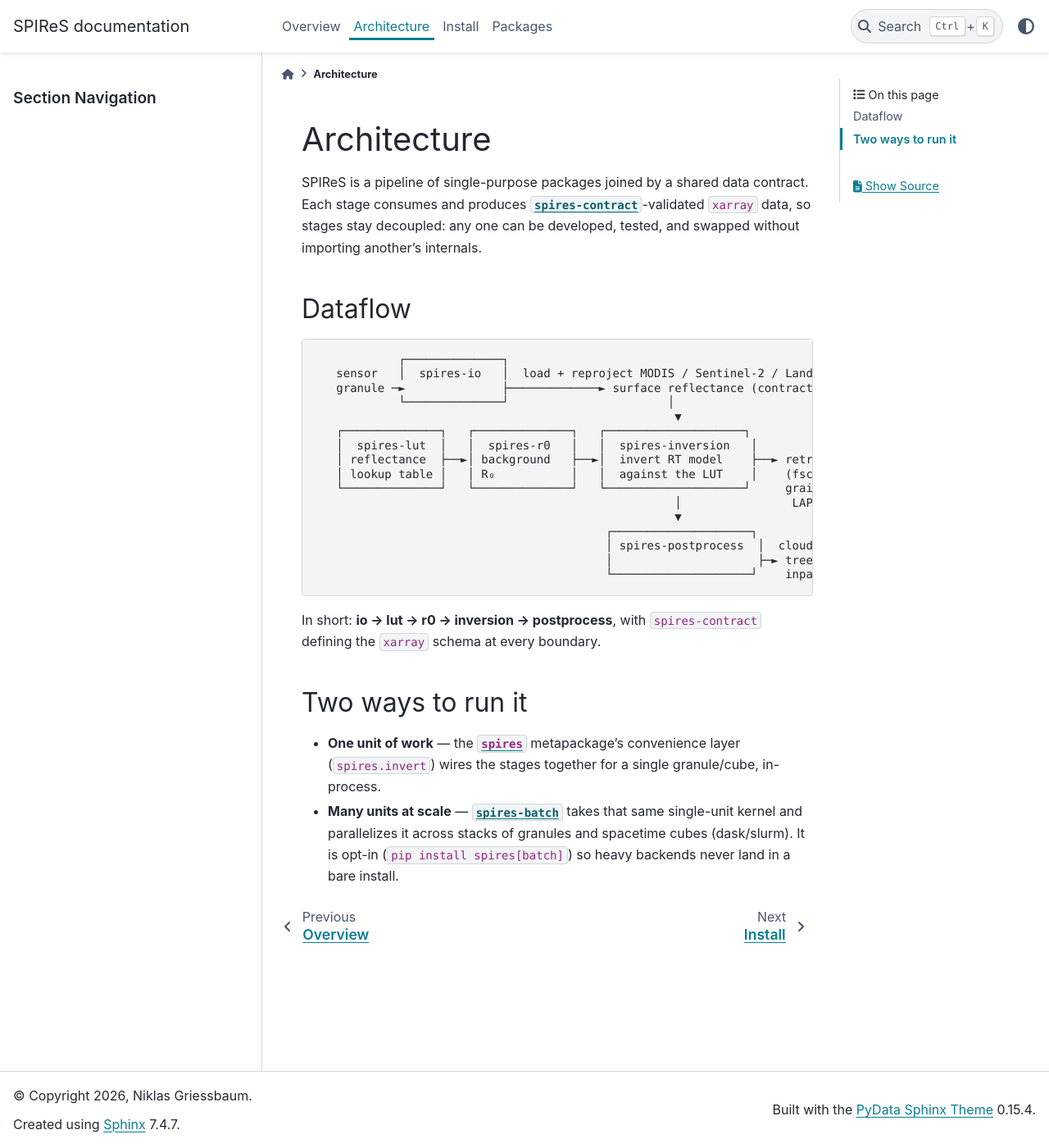
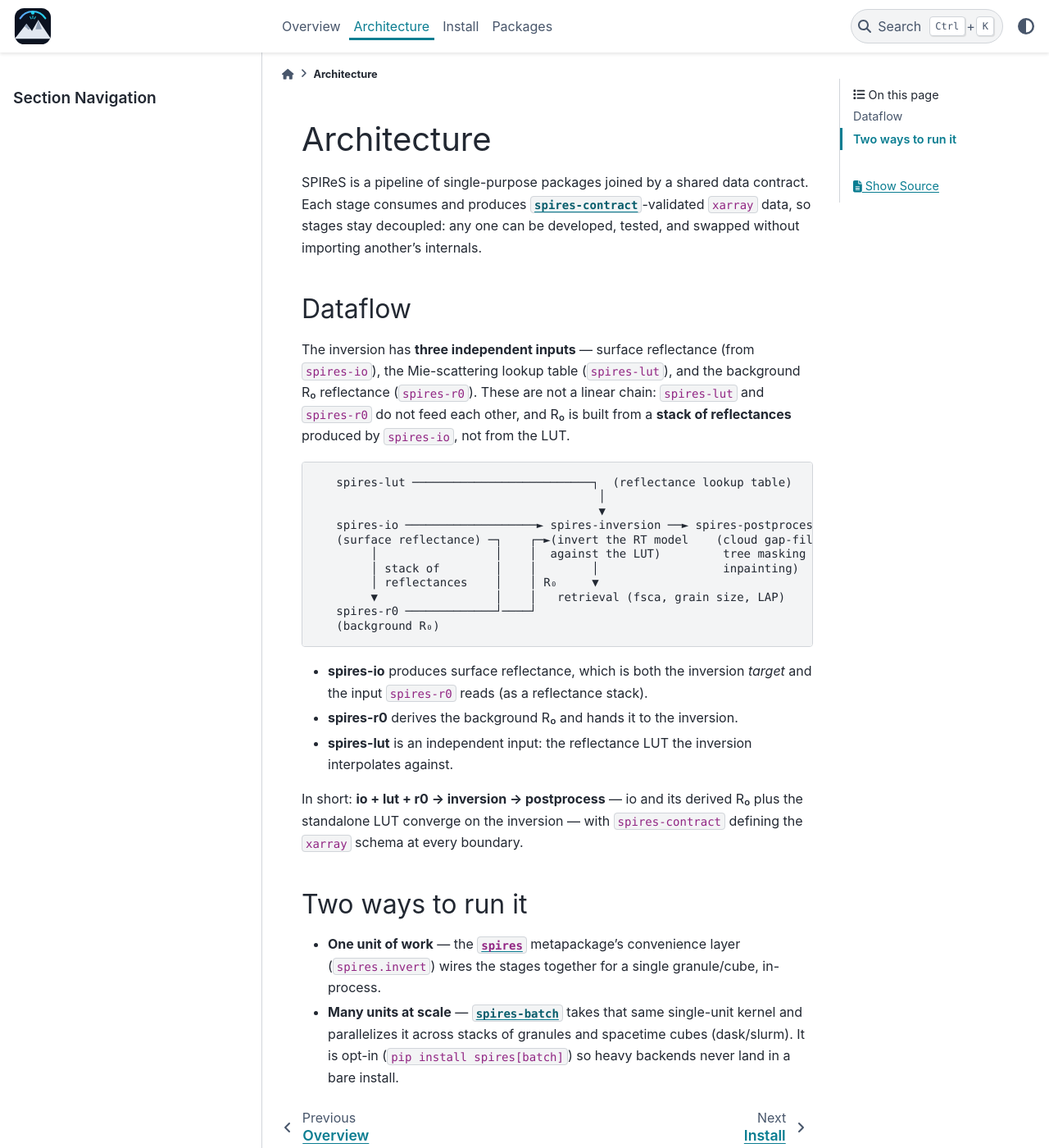
Before and after one commit to SPIReS-Organization/spires, a Sphinx documentation site: the page built from doc/source/architecture.md, in a window 1280 px wide and 1400 px high. Shown: the whole window at 82% size. Built offline with Sphinx 7.4.7 and the PyData theme 0.15.4, drawn with Linux system fonts in a browser that asks for light colours; some of the changed text lies outside the part shown.

Commit message:
Docs: logo, org credit, and correct the dataflow topology
- Add SPIReS logo (html_logo/favicon) + credit 'The SPIReS Organization'
- Fix the dataflow: io/lut/r0 are three INDEPENDENT inputs to the inversion,
  not a linear chain. R0 is built from a stack of spires-io reflectances
  (not from the LUT); lut stands alone. Rewrite architecture.md diagram +
  prose; update README and spires.invert docstring (io + lut + r0 -> ...).

Part of spires-orl (WS4).

Co-Authored-By: Claude <noreply@anthropic.com>

````diff
--- a/doc/source/architecture.md
+++ b/doc/source/architecture.md
@@ -8,26 +8,34 @@ swapped without importing another's internals.
 
 ## Dataflow
 
+The inversion has **three independent inputs** — surface reflectance (from
+`spires-io`), the Mie-scattering lookup table (`spires-lut`), and the background
+R₀ reflectance (`spires-r0`). These are not a linear chain: `spires-lut` and
+`spires-r0` do not feed each other, and R₀ is built from a **stack of
+reflectances** produced by `spires-io`, not from the LUT.
+
 ```
-            ┌──────────────┐
-   sensor   │  spires-io   │  load + reproject MODIS / Sentinel-2 / Landsat
-   granule ─►              ├─────────────► surface reflectance (contract)
-            └──────────────┘                       │
-                                                    ▼
-   ┌──────────────┐   ┌──────────────┐   ┌────────────────────┐
-   │  spires-lut  │   │  spires-r0   │   │  spires-inversion   │
-   │ reflectance  ├──►│ background   ├──►│  invert RT model    ├──► retrieval
-   │ lookup table │   │ R₀           │   │  against the LUT    │    (fsca,
-   └──────────────┘   └──────────────┘   └────────────────────┘     grain size,
-                                                    │                LAP)
-                                                    ▼
-                                          ┌────────────────────┐
-                                          │ spires-postprocess  │  cloud gap-fill,
-                                          │                     ├─► tree masking /
-                                          └────────────────────┘    inpainting
+   spires-lut ──────────────────────────┐  (reflectance lookup table)
+                                         │
+                                         ▼
+   spires-io ───────────────────► spires-inversion ──► spires-postprocess
+   (surface reflectance) ─┐    ┌─►(invert the RT model    (cloud gap-fill,
+        │                 │    │  against the LUT)         tree masking /
+        │ stack of        │    │        │                  inpainting)
+        │ reflectances    │    │ R₀     ▼
+        ▼                 │    │   retrieval (fsca, grain size, LAP)
+   spires-r0 ─────────────┘────┘
+   (background R₀)
 ```
 
-In short: **io → lut → r0 → inversion → postprocess**, with `spires-contract`
+- **spires-io** produces surface reflectance, which is both the inversion
+  *target* and the input `spires-r0` reads (as a reflectance stack).
+- **spires-r0** derives the background R₀ and hands it to the inversion.
+- **spires-lut** is an independent input: the reflectance LUT the inversion
+  interpolates against.
+
+In short: **io + lut + r0 → inversion → postprocess** — io and its derived R₀
+plus the standalone LUT converge on the inversion — with `spires-contract`
 defining the `xarray` schema at every boundary.
 
 ## Two ways to run it
--- a/doc/source/conf.py
+++ b/doc/source/conf.py
@@ -4,8 +4,8 @@
 # -- Project information -----------------------------------------------------
 
 project = "SPIReS"
-copyright = "2026, Niklas Griessbaum"
-author = "Niklas Griessbaum"
+copyright = "2026, The SPIReS Organization"
+author = "The SPIReS Organization"
 
 # Version from the installed `spires` dist (setuptools_scm at build time);
 # fall back to reading git tags directly in a source checkout.
@@ -55,3 +55,8 @@ suppress_warnings = ["myst.xref_missing"]
 # Match the rest of the family (spires-inversion uses pydata-sphinx-theme).
 
 html_theme = "pydata_sphinx_theme"
+
+# SPIReS family logo (shared brand across the portal + subprojects).
+html_static_path = ["_static"]
+html_logo = "_static/logo.svg"
+html_favicon = "_static/logo.svg"
--- a/src/spires/__init__.py
+++ b/src/spires/__init__.py
@@ -3,7 +3,7 @@
 The distribution ``spires`` aggregates the package family (see the extras in
 ``pyproject.toml``) and owns the ``spires`` import name. Beyond aggregation it
 provides a *light* convenience layer: the unified entry point that wires
-io -> lut -> r0 -> inversion -> postprocess for **one** unit of work.
+io + lut + r0 -> inversion -> postprocess for **one** unit of work.
 
 Anything that scales that across **many** units (stacks of granules,
 spacetime cubes, dask/slurm) lives in ``spires-batch``, not here, so a bare
@@ -26,7 +26,7 @@ __all__ = ["invert"]
 def invert(granule):
     """Run the SPIReS retrieval for a single unit of work.
 
-    Wires the family together (io -> lut -> r0 -> inversion -> postprocess) for
+    Wires the family together (io + lut + r0 -> inversion -> postprocess) for
     one granule/cube, in-process. This is the light, single-unit kernel that
     ``spires-batch`` parallelizes across many units.
 
@@ -35,5 +35,5 @@ def invert(granule):
     """
     raise NotImplementedError(
         "spires.invert is not implemented yet. The convenience layer is "
-        "scaffolding; see the spires-meta README for the open design questions."
+        "scaffolding; see the spires README for the open design questions."
     )
````
Also changed, not shown: README.md (+2 -2 lines), doc/source/_static/logo.svg (added).
